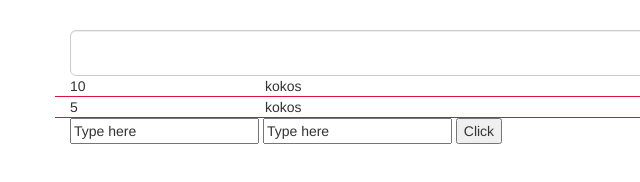
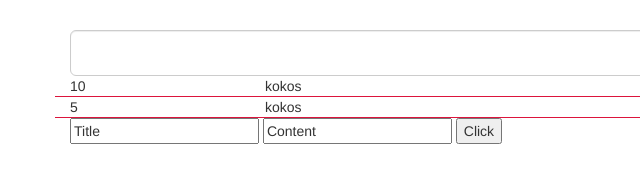
Before and after one commit to sotiristherobot/OTRSTicketSearch, a website: page app/index.html in a window 1280 px wide. Shown: the full height of the page, 0-640 px from the left. Drawn offline with nearby package versions, Linux system fonts and the light colour scheme; files that its build step writes are made by us from their sources.

Commit message:
Get value of input boxes

```diff
--- a/app/index.html
+++ b/app/index.html
@@ -47,8 +47,8 @@
 
       <!-- Temporary !-->
       <div id = "tmp-div">
-        <input id = "title" type="text" value="Type here">
-        <input id = "content" type="text" value="Type here">
+        <input id = "inptitle" type="text" value="Title">
+        <input id = "inpcontent" type="text" value="Content">
         <button id="getInput" type="button">Click</button>
       </div>
 
--- a/app/scripts/main.js
+++ b/app/scripts/main.js
@@ -68,8 +68,14 @@
   })
 
   $("#getInput").click(function () {
-    console.log("geetin input");
     console.info("Getting input");
+
+    var ticket_title = $("#inptitle").val();
+    var ticket_content = $("#inpcontent").val();
+
+    console.log(ticket_title);
+
+
   })
 
 })();
```
